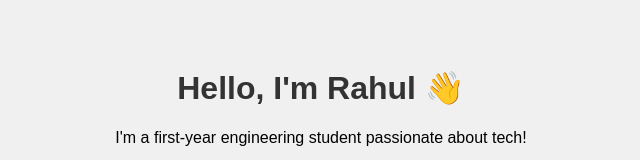
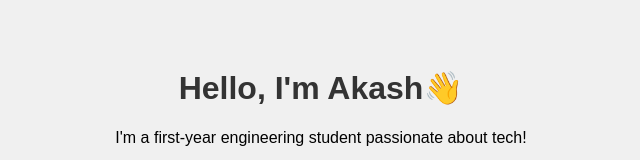
Before and after one commit to creepygeeks/creepygeeks.github.io, a plain HTML site: page index.html in a window 1280 px wide. Shown: the top 160 px of the page, without its empty margins (319-959 px from the left). Drawn offline with Linux system fonts and the light colour scheme.

Commit message:
index.html

```diff
--- a/index.html
+++ b/index.html
@@ -8,7 +8,7 @@
   </style>
 </head>
 <body>
-  <h1>Hello, I'm Rahul 👋</h1>
+  <h1>Hello, I'm Akash👋</h1>
   <p>I'm a first-year engineering student passionate about tech!</p>
   <p>Check out my projects below 👇</p>
 </body>
```
